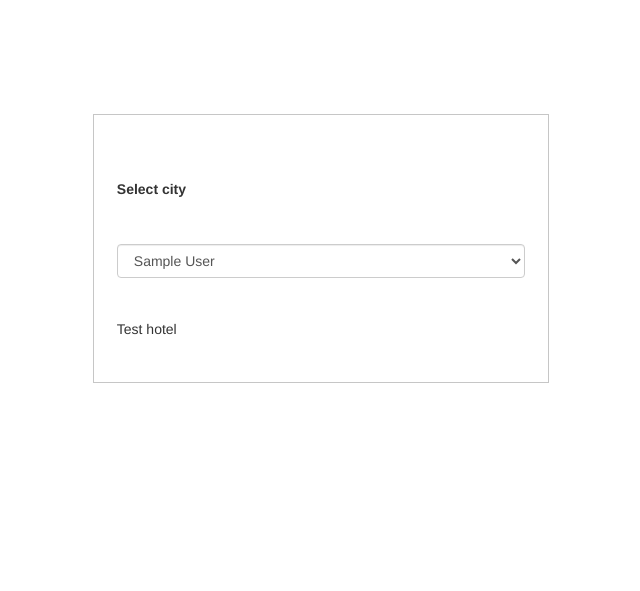
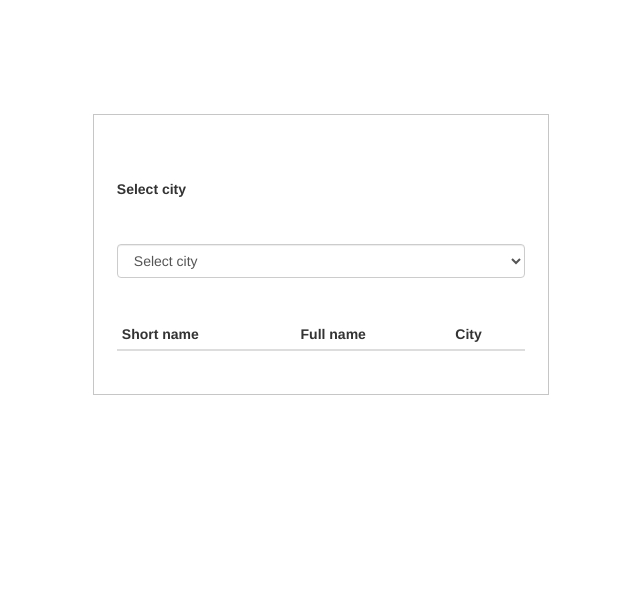
Before and after one commit to Eimis/excursions, a Django app: page /explore/ in a window 1280 px wide. Shown: the top 591 px of the page, without its empty margins (319-959 px from the left). Run offline with Django 3.2, Linux system fonts and the light colour scheme; tables that the repository leaves empty hold one stand-in row (values such as "Sample post"); lists and menus that the app fills with data are empty; some libraries are stand-ins or nearby versions.

Commit message:
Implemented main functionality for data retrieval

```diff
--- a/excursions/models.py
+++ b/excursions/models.py
@@ -12,6 +12,11 @@
     def __str__(self):
         return self.full_name
 
+    # this is required for ForeignKey serialization, see:
+    # https://docs.djangoproject.com/en/1.9/topics/serialization/#natural-keys
+    def natural_key(self):
+        return (self.full_name)
+
 
 class Hotel(models.Model):
     city = models.ForeignKey(City)
--- a/excursions/templates/explore.html
+++ b/excursions/templates/explore.html
@@ -7,12 +7,13 @@
 <div class="container">
     <div class="row-fluid wrapper">
         <div class="main-box">
-            <form action="" method="POST" enctype="multipart/form-data">
+            <form action="#" method="POST">
                 {% csrf_token %}
                 {# City selection: #}
                 <div class="form-group content-wrapper">
                     <label>{% trans 'Select city' %}</label>
-                    <select class="form-control" name = "{{ form.comparing_option.html_name }}">
+                    <select class="form-control city-select" name="city_short_name">
+                    <option value="" selected disabled>{% trans 'Select city' %}</option>
                     {% for city in cities %}
                     <option value="{{ city.short_name }}">{{ city.full_name }}</option>
                     {% endfor %}
@@ -20,7 +21,22 @@
                 </div>
                 {# Filtered out hotels: #}
                 <div class="form-group content-wrapper">
-                  <p class="hotels">Test hotel</p>
+                  <table class="table table-condensed table-striped hotels-table">
+                      <thead>
+                          <tr>
+                              <th>{% trans 'Short name' %}</th>
+                              <th>{% trans 'Full name' %}</th>
+                              <th>{% trans 'City' %}</th>
+                          </tr>
+                      </thead>
+                      <tbody>
+                          <!--<tr>-->
+                              <!--<td>John</td>-->
+                              <!--<td>Doe</td>-->
+                              <!--<td>john@example.com</td>-->
+                          <!--</tr>-->
+                      </tbody>
+                  </table>
                 </div>
                 <!--<button type="submit" class="btn btn-default">Submit</button>-->
             </form>
@@ -28,3 +44,37 @@
     </div>
 </div>
 {% endblock %}
+
+{% block extra_js %}
+{# inline js is used here to avoid hardcoded URLs #}
+<script type="text/javascript">
+
+$('select.city-select').on('change', function(){
+    var form = $(this).parents('form');
+    var form_data = form.serialize();
+
+    $.ajax({
+        type: "POST",
+        url: "{% url 'get_city_hotels' %}",
+        data: form_data,
+        dataType: 'json',
+        success: function(response) {
+            rows = []
+            $.each(response, function(index, hotel) {
+                var row = '<tr>'
+                          + '<td>' + hotel['fields']['short_name'] + '</td>'
+                          + '<td>' + hotel['fields']['full_name'] + '</td>'
+                          + '<td>' + hotel['fields']['city'] + '</td>'
+                          + '</tr>'
+                rows.push(row)
+            });
+            $(".hotels-table tbody").hide().html(rows).fadeIn('fast');
+        },
+        error: function(errors) { // something went wrong
+            // console.log(errors)
+        },
+    });
+})
+
+</script>
+{% endblock %}
--- a/excursions/urls.py
+++ b/excursions/urls.py
@@ -17,9 +17,11 @@
 from django.contrib import admin
 
 from excursions.views import explore
+from excursions.views import get_city_hotels
 
 
 urlpatterns = [
     url(r'^admin/', admin.site.urls),
     url(r'^explore/', explore, name='explore'),
+    url(r'^get_city_hotels/', get_city_hotels, name='get_city_hotels'),
 ]
--- a/excursions/views.py
+++ b/excursions/views.py
@@ -1,6 +1,11 @@
+import json
+
+from django.core import serializers
+from django.http import HttpResponse
 from django.shortcuts import render
 
 from excursions.models import City
+from excursions.models import Hotel
 
 
 def explore(request):
@@ -15,4 +20,14 @@
 def get_city_hotels(request):
     '''A view that returns JSON data for Hotels that belong to a POSTed City
     '''
-    pass
+    if request.method == 'POST' and request.is_ajax():
+        city = City.objects.get(short_name=request.POST['city_short_name'])
+        hotels = Hotel.objects.filter(city=city).order_by('full_name')
+        response_data = serializers.serialize(
+            'json',
+            hotels,
+            use_natural_foreign_keys=True,
+        )
+        return HttpResponse(response_data)
+    else:
+        return HttpResponse(status=401)  # forbidden
```
